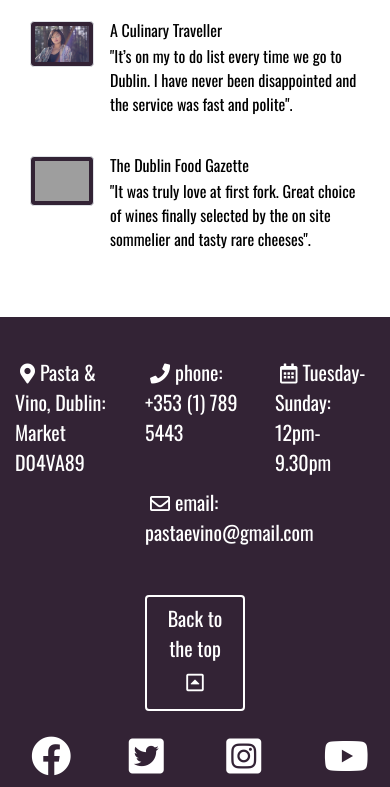
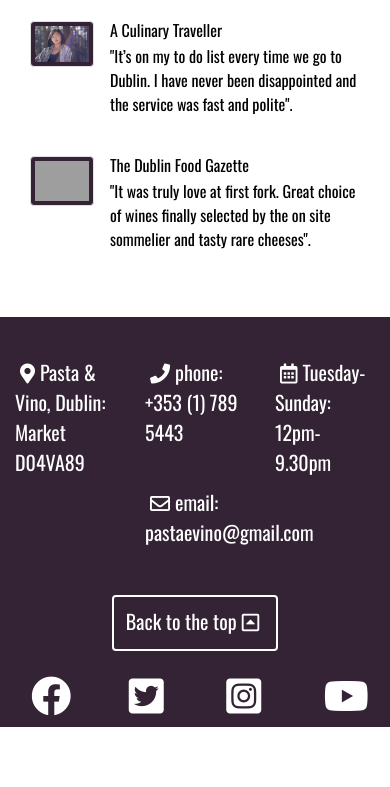
Before and after one commit to FrankN88/FrankN88-first_milestone_new, a plain HTML site: page index.html in a window 390 px wide. Shown: the part 1934-2721 px from the top of the page. After the commit the page ends 2661 px from the top, so only its background shows below. Drawn offline with nearby package versions, Linux system fonts and the light colour scheme; grey boxes are pictures that could not be loaded.

Commit message:
Footer btn aligned and totally responsive

```diff
--- a/assets/css/style.css
+++ b/assets/css/style.css
@@ -237,6 +237,9 @@ flex-direction: column;
     text-decoration: none;
 }
 
+.btn-align {
+    text-align: center;
+}
 
 
 /*----About us page beginning----*/
--- a/index.html
+++ b/index.html
@@ -185,13 +185,14 @@
                     <div class="col-4 col-md-3">
                         <p class="footer-text"><i class="far fa-calendar-alt"></i>Tuesday-Sunday: 12pm-9.30pm</p>
                     </div>
-
                  </div>
-              <!--In this div I have added a button that takes you back to the top to facilitate - especially mobile- navigation-->
-                 <div class="row top-nav-button justify-content-center">
-                    <div class="col-4 col-md-3">
+        <!--In this div I have added a button that takes you back to the top to facilitate - especially mobile- navigation-->
+        <div class="container">
+        <div class="row top-nav-button justify-content-center">
+                    <div class="btn-align">
                         <a href="#" class="btn">Back to the top<i class="far fa-caret-square-up"></i></a>
                     </div>
+                </div>
                 </div>
 
 
```
